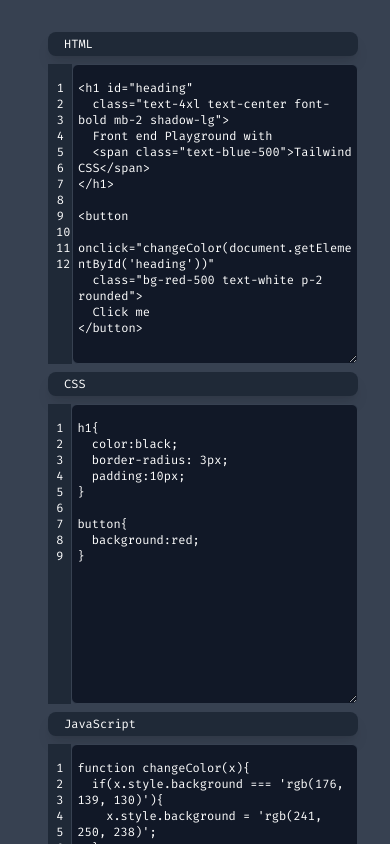
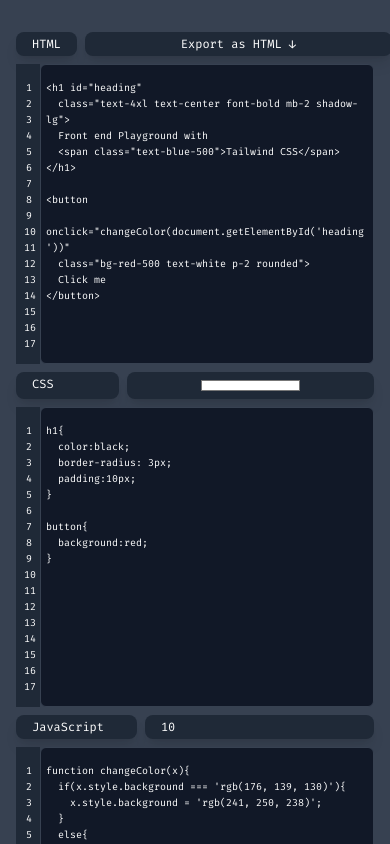
Before and after one commit to Anshdeep-Singh/frontend-playground, a Next.js app: page / in a window 390 px wide. Shown: the top 844 px of the page. Built offline with nearby package versions, Linux system fonts and the light colour scheme.

Commit message:
added font, color, export feature

```diff
--- a/app/page.tsx
+++ b/app/page.tsx
@@ -7,6 +7,9 @@ interface CodeEditorWithLineNumbersProps {
   code: string;
   onChange: (value: string) => void;
   onKeyUp: () => void;
+  fontSize: number;
+  textColor: string;
+
 }
 
 const CodeEditorWithLineNumbers: React.FC<CodeEditorWithLineNumbersProps> = ({
@@ -14,14 +17,19 @@ const CodeEditorWithLineNumbers: React.FC<CodeEditorWithLineNumbersProps> = ({
   code,
   onChange,
   onKeyUp,
+  fontSize,
+  textColor,
 }) => {
   const lines = code.split("\n");
 
   return (
     <div className="relative w-full flex">
-      <div className="w-6 bg-gray-800 text-white p-2 text-right select-none mt-2 pt-4 min-h-[300px]">
+      <div className="w-6 bg-gray-800 text-white p-2 text-right select-none mt-2 pt-4 min-h-[300px]"
+      >
         {lines.map((_, index) => (
-          <p key={index} className="text-xs">
+          <p key={index} className="text-xs"
+            style={{ fontSize: `${fontSize}px`, color: textColor }}
+          >
             {index + 1}
           </p>
         ))}
@@ -30,7 +38,7 @@ const CodeEditorWithLineNumbers: React.FC<CodeEditorWithLineNumbersProps> = ({
         name={`${language}-code`}
         id={`${language}-code`}
         className="w-full min-h-[300px] px-[5px] py-[15px] bg-gray-900 text-white mt-2 rounded-md text-xs border border-gray-700 focus:outline-none focus:border-blue-500"
-        style={{ overflow: 'hidden' }}
+        style={{ overflow: 'hidden', fontSize: `${fontSize}px`, resize: 'none', height: 'auto', color: textColor }}
         value={code}
         onChange={(e) => onChange(e.target.value)}
         onKeyUp={onKeyUp}
@@ -52,6 +60,11 @@ export default function Home() {
   class="bg-red-500 text-white p-2 rounded">
   Click me
 </button>
+
+
+
+
+
 `);
 
   const [cssCode, setCssCode] = useState(`h1{
@@ -62,7 +75,15 @@ export default function Home() {
 
 button{
   background:red;
-}`);
+}
+
+
+
+
+
+
+
+`);
 
   const [jsCode, setJsCode] = useState(`function changeColor(x){
   if(x.style.background === 'rgb(176, 139, 130)'){
@@ -71,7 +92,16 @@ button{
   else{
     x.style.background = 'rgb(176, 139, 130)';
   }
-}`);
+}
+
+
+
+
+
+
+
+
+`);
 
   const handleOutput = () => {
     const outputCode = document.getElementById("output") as HTMLIFrameElement | null;
@@ -92,43 +122,116 @@ button{
     }
   };
 
+  const [fontSize, setFontSize] = useState(10);
+  const [textColor, setTextColor] = useState("#ffffff"); // Initial text color
+
+
+  const handleFontSizeChange = (newSize: number) => {
+    if (newSize >= 8 && newSize <= 12) {
+      setFontSize(newSize);
+    }
+  };
+
+  const handleTextColorChange = (newColor: string) => {
+    setTextColor(newColor);
+  };
+
+  const handleExport = () => {
+    // Combine HTML, CSS, and JS into a single HTML file
+    const combinedCode = `<!DOCTYPE html>
+<html lang="en">
+  <head>
+    <meta charset="UTF-8">
+    <meta name="viewport" content="width=device-width, initial-scale=1.0">
+    <style>
+      ${cssCode}
+    </style>
+    <title>Output</title>
+  </head>
+  <body>
+    ${htmlCode}
+    <script>
+      ${jsCode}
+    </script>
+  </body>
+</html>`;
+
+    // Create a Blob and download the HTML file
+    const blob = new Blob([combinedCode], { type: "text/html" });
+    const link = document.createElement("a");
+    link.href = URL.createObjectURL(blob);
+    link.download = "output.html";
+    link.click();
+  };
+
+
   useEffect(() => {
     handleOutput();
   }, []);
 
   return (
     <div className="flex flex-col bg-gray-700 py-4 w-full">
-<div className="left px-10 pt-4 w-full flex flex-row lg:flex-col">
+      <div className="left px-10 pt-4 w-full flex flex-row lg:flex-col sm:px-2 sm:pr-[1.5rem]">
         <div className="w-full mx-2">
-    <label className="text-white text-xs shadow-lg rounded-lg bg-gray-800 px-4 py-1 block">HTML</label>
+          <div className="flex flex-row">
+            <label className="text-white text-xs shadow-lg rounded-lg bg-gray-800 px-4 py-1 w-1/2">HTML</label>
+            <button onClick={handleExport}
+              className="w-full rounded-lg bg-gray-800 text-white px-24 py-1 text-xs shadow-lg ml-2 text-center"
+            >
+              Export&nbsp;as&nbsp;HTML&nbsp;&darr;
+            </button>
+          </div>
           <CodeEditorWithLineNumbers
             language="html"
             code={htmlCode}
             onChange={(value) => setHtmlCode(value)}
             onKeyUp={handleOutput}
+            fontSize={fontSize}
+            textColor={textColor}
           />
         </div>
         <div className="w-full mx-2">
-    <label className="text-white text-xs shadow-lg rounded-lg bg-gray-800 px-4 py-1 block lg:mt-2">CSS</label>
+          <div className="flex flex-row">
+            <label className="text-white text-xs shadow-lg rounded-lg bg-gray-800 px-4 py-1 w-1/2 lg:mt-2">CSS</label>
+            <input
+              type="color"
+              className="w-full rounded-lg bg-gray-800 text-white px-[4.5rem] py-1 text-xs shadow-lg ml-2 lg:mt-2"
+              value={textColor}
+              onChange={(e) => handleTextColorChange(e.target.value)}
+            />
+          </div>
           <CodeEditorWithLineNumbers
             language="css"
             code={cssCode}
             onChange={(value) => setCssCode(value)}
             onKeyUp={handleOutput}
+            fontSize={fontSize}
+            textColor={textColor}
           />
         </div>
         <div className="w-full mx-2">
-    <label className="text-white text-xs shadow-lg rounded-lg bg-gray-800 px-4 py-1 block lg:mt-2">JavaScript</label>
+          <div className="flex flex-row">
+            <label className="text-white text-xs shadow-lg rounded-lg bg-gray-800 px-4 py-1 w-1/2 lg:mt-2">JavaScript</label>
+            <input
+              type="number"
+              className="w-full rounded-lg bg-gray-800 text-white px-4 py-1 text-xs shadow-lg ml-2 lg:mt-2"
+              value={fontSize}
+              onChange={(e) => handleFontSizeChange(parseInt(e.target.value, 10))}
+              min={8}
+              max={12} />
+          </div>
           <CodeEditorWithLineNumbers
             language="js"
             code={jsCode}
             onChange={(value) => setJsCode(value)}
             onKeyUp={() => handleOutput()}
+            fontSize={fontSize}
+            textColor={textColor}
           />
         </div>
       </div>
 
-      <div className="flex flex-col right px-10 w-full mt-2 mx-2">
+      <div className="flex flex-col right px-10 w-full mt-2 mx-2 sm:px-2 sm:pr-[1.5rem]">
         <label className="text-white text-xs shadow-lg rounded-lg bg-gray-800 px-4 py-1 block text-center">Output</label>
         <div id="topbar">
           <div id="icons">
@@ -142,7 +245,7 @@ button{
           </div>
           <div id="close"></div>
         </div>
-        <iframe id="output" className="w-[100%] bg-white p-4 min-h-[750px] md:min-h-[450px]">
+        <iframe id="output" className="w-[100%] bg-white p-4 min-h-[750px] md:min-h-[450px] ">
         </iframe>
       </div>
     </div>
```
Lines whose indentation alone changed are shown as unchanged.
